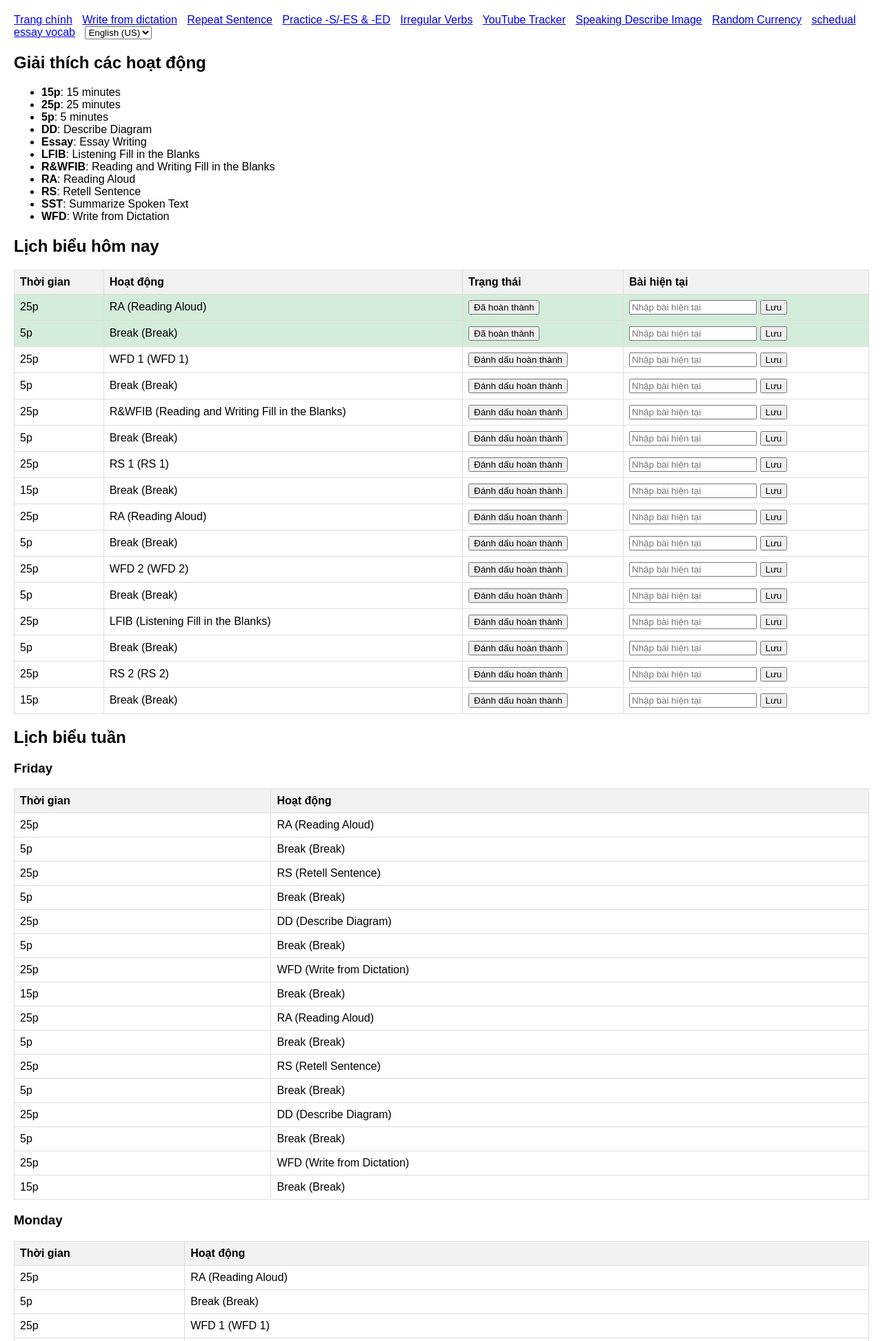
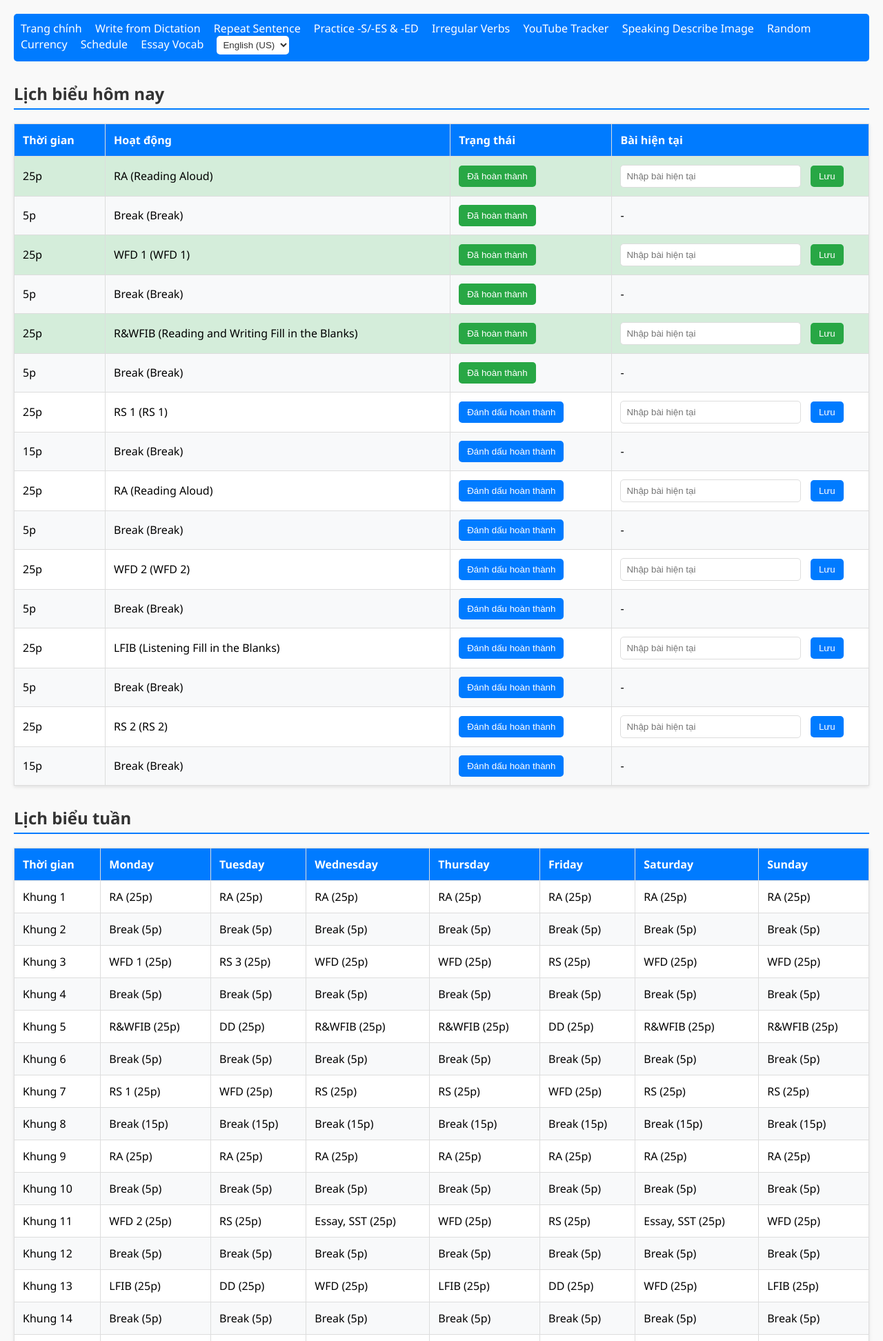
Before and after one commit to ntd806/Reflex-Training-App, a Flask app: page /schedule_ui in a window 1280 px wide. Shown: the top 1944 px of the page at 69% size. Run offline with Flask 3, Linux system fonts and the light colour scheme.

Commit message:
Update all JSON files

```diff
--- a/reflex_training/schedual_status.json
+++ b/reflex_training/schedual_status.json
@@ -54,7 +54,11 @@
     "2025-07-14": {
         "Monday": [
             0,
-            1
+            1,
+            2,
+            3,
+            5,
+            4
         ]
     }
 }
--- a/reflex_training/templates/schedule.html
+++ b/reflex_training/templates/schedule.html
@@ -6,36 +6,118 @@
     <title>Schedule</title>
     <script src="https://code.jquery.com/jquery-3.6.0.min.js"></script>
     <style>
-        body { font-family: Arial, sans-serif; margin: 20px; }
-        .nav { margin-bottom: 20px; }
-        .nav a { margin-right: 10px; }
-        table { border-collapse: collapse; width: 100%; }
-        th, td { border: 1px solid #ddd; padding: 8px; text-align: left; }
-        th { background-color: #f2f2f2; }
-        .done { background-color: #d4edda; }
-        .current-practice { font-weight: bold; }
+        body {
+            font-family: 'Segoe UI', Arial, sans-serif;
+            margin: 20px;
+            background-color: #f9f9f9;
+        }
+        .nav {
+            margin-bottom: 20px;
+            padding: 10px;
+            background-color: #007bff;
+            border-radius: 5px;
+        }
+        .nav a {
+            color: white;
+            margin-right: 15px;
+            text-decoration: none;
+            font-weight: 500;
+        }
+        .nav a:hover {
+            text-decoration: underline;
+        }
+        .nav select {
+            padding: 5px;
+            border-radius: 5px;
+            border: none;
+            background-color: #fff;
+            color: #333;
+        }
+        h2 {
+            color: #333;
+            border-bottom: 2px solid #007bff;
+            padding-bottom: 5px;
+            margin-top: 30px;
+        }
+        table {
+            border-collapse: collapse;
+            width: 100%;
+            margin-bottom: 20px;
+            background-color: white;
+            box-shadow: 0 2px 5px rgba(0,0,0,0.1);
+        }
+        th, td {
+            border: 1px solid #ddd;
+            padding: 12px;
+            text-align: left;
+        }
+        th {
+            background-color: #007bff;
+            color: white;
+            font-weight: 600;
+        }
+        tr:nth-child(even) {
+            background-color: #f8f9fa;
+        }
+        .done {
+            background-color: #d4edda;
+        }
+        .done button {
+            background-color: #28a745;
+            color: white;
+        }
+        button {
+            padding: 8px 12px;
+            border: none;
+            border-radius: 5px;
+            cursor: pointer;
+            background-color: #007bff;
+            color: white;
+            transition: background-color 0.2s;
+        }
+        button:hover {
+            background-color: #0056b3;
+        }
+        input[type="text"] {
+            padding: 8px;
+            border: 1px solid #ddd;
+            border-radius: 5px;
+            width: 70%;
+            margin-right: 10px;
+        }
+        .current-practice {
+            font-weight: bold;
+            color: #333;
+        }
+        #progressStats ul {
+            list-style: none;
+            padding: 0;
+        }
+        #progressStats li {
+            margin-bottom: 8px;
+            padding: 8px;
+            background-color: #fff;
+            border-left: 4px solid #007bff;
+        }
     </style>
 </head>
 <body>
     <div class="nav">
         <a href="/">Trang chính</a>
-        <a href="/sentence_practice">Write from dictation</a>
+        <a href="/sentence_practice">Write from Dictation</a>
         <a href="/repeat_sentence">Repeat Sentence</a>
         <a href="/ending_practice">Practice -S/-ES & -ED</a>
         <a href="/irregular_verbs">Irregular Verbs</a>
         <a href="/youtube_tracker">YouTube Tracker</a>
         <a href="/speaking_describe_image_page">Speaking Describe Image</a>
         <a href="/random_currency">Random Currency</a>
-        <a href="/schedule_ui">schedual</a>
-        <a href="/essay_vocab">essay vocab</a>
+        <a href="/schedule_ui">Schedule</a>
+        <a href="/essay_vocab">Essay Vocab</a>
         <select id="voiceSelect">
             <option value="en-US">English (US)</option>
             <option value="en-GB">English (UK)</option>
         </select>
     </div>
-
-    <h2>Giải thích các hoạt động</h2>
-    <div id="activityDefinitions"></div>
 
     <h2>Lịch biểu hôm nay</h2>
     <table id="todaySchedule">
@@ -51,7 +133,21 @@
     </table>
 
     <h2>Lịch biểu tuần</h2>
-    <div id="weeklySchedule"></div>
+    <table id="weeklySchedule">
+        <thead>
+            <tr>
+                <th>Thời gian</th>
+                <th>Monday</th>
+                <th>Tuesday</th>
+                <th>Wednesday</th>
+                <th>Thursday</th>
+                <th>Friday</th>
+                <th>Saturday</th>
+                <th>Sunday</th>
+            </tr>
+        </thead>
+        <tbody></tbody>
+    </table>
 
     <h2>Thống kê tiến độ</h2>
     <div id="progressStats"></div>
@@ -65,20 +161,13 @@
                 const today = data.today;
                 const weekDay = data.week_day;
 
-                // Hiển thị định nghĩa hoạt động
-                let definitions = '<ul>';
-                for (let key in schedule.activity_definitions) {
-                    definitions += `<li><strong>${key}</strong>: ${schedule.activity_definitions[key]}</li>`;
-                }
-                definitions += '</ul>';
-                $('#activityDefinitions').html(definitions);
-
                 // Hiển thị lịch hôm nay
                 let todayHtml = '';
                 if (schedule.weekly_plan[weekDay]) {
                     schedule.weekly_plan[weekDay].forEach((item, idx) => {
                         const isDone = status[today] && status[today][weekDay] && status[today][weekDay].includes(idx);
                         const practiceItem = currentPractice[today] && currentPractice[today][weekDay] && currentPractice[today][weekDay][idx] ? currentPractice[today][weekDay][idx] : '';
+                        const isBreak = item.activity.toLowerCase() === 'break';
                         todayHtml += `
                             <tr class="${isDone ? 'done' : ''}">
                                 <td>${item.duration}</td>
@@ -87,8 +176,10 @@
                                     <button onclick="markDone('${weekDay}', ${idx}, '${today}')">${isDone ? 'Đã hoàn thành' : 'Đánh dấu hoàn thành'}</button>
                                 </td>
                                 <td>
-                                    <input type="text" id="practice_${weekDay}_${idx}" value="${practiceItem}" placeholder="Nhập bài hiện tại">
-                                    <button onclick="savePracticeItem('${weekDay}', ${idx}, '${today}')">Lưu</button>
+                                    ${isBreak ? '-' : `
+                                        <input type="text" id="practice_${weekDay}_${idx}" value="${practiceItem}" placeholder="Nhập bài hiện tại">
+                                        <button onclick="savePracticeItem('${weekDay}', ${idx}, '${today}')">Lưu</button>
+                                    `}
                                 </td>
                             </tr>`;
                     });
@@ -96,15 +187,23 @@
                 $('#todaySchedule tbody').html(todayHtml);
 
                 // Hiển thị lịch tuần
+                const days = ['Monday', 'Tuesday', 'Wednesday', 'Thursday', 'Friday', 'Saturday', 'Sunday'];
+                const maxActivities = Math.max(...days.map(day => schedule.weekly_plan[day].length));
                 let weeklyHtml = '';
-                for (let day in schedule.weekly_plan) {
-                    weeklyHtml += `<h3>${day}</h3><table><thead><tr><th>Thời gian</th><th>Hoạt động</th></tr></thead><tbody>`;
-                    schedule.weekly_plan[day].forEach(item => {
-                        weeklyHtml += `<tr><td>${item.duration}</td><td>${item.activity} (${schedule.activity_definitions[item.activity] || item.activity})</td></tr>`;
+                for (let i = 0; i < maxActivities; i++) {
+                    weeklyHtml += '<tr>';
+                    weeklyHtml += `<td>Khung ${i + 1}</td>`;
+                    days.forEach(day => {
+                        const item = schedule.weekly_plan[day][i];
+                        if (item) {
+                            weeklyHtml += `<td>${item.activity} (${item.duration})</td>`;
+                        } else {
+                            weeklyHtml += '<td>-</td>';
+                        }
                     });
-                    weeklyHtml += '</tbody></table>';
+                    weeklyHtml += '</tr>';
                 }
-                $('#weeklySchedule').html(weeklyHtml);
+                $('#weeklySchedule tbody').html(weeklyHtml);
 
                 // Thống kê tiến độ
                 let progressHtml = '<ul>';
```
